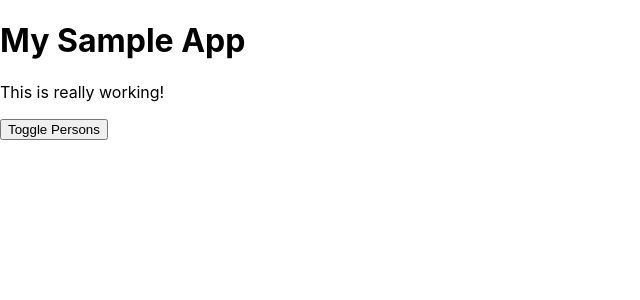
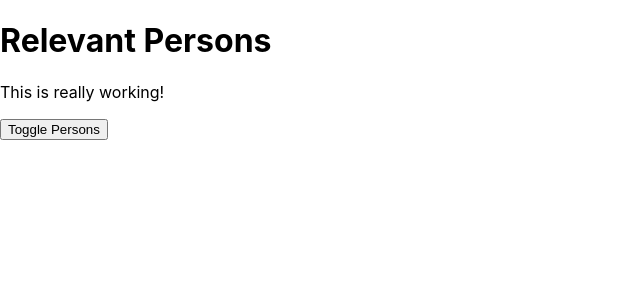
Before and after one commit to ashishshukla1681/aks-react-complete-guide, a React app: page / in a window 1280 px wide. Shown: the top 300 px of the page, without its empty margins (0-640 px from the left). Built offline with nearby package versions, Linux system fonts and the light colour scheme.

Commit message:
component lifecycle method added

```diff
--- a/src/components/Cockpit/Cockpit.js
+++ b/src/components/Cockpit/Cockpit.js
@@ -19,7 +19,7 @@
 
     return (
         <div className={classes.Cockpit}>
-            <h1>My Sample App</h1>
+            <h1>{props.appTitle}</h1>
             <p className={assignedClasses.join(' ')}>This is really working!</p>
             <button className={btnClass} onClick={props.clicked}>Toggle Persons</button>
         </div>
--- a/src/components/Persons/Person/Person.js
+++ b/src/components/Persons/Person/Person.js
@@ -1,15 +1,29 @@
-import React from 'react';
+import React, {Component} from 'react';
 
 import classes from './Person.css';
 
-const person = (props) => {
-    return (
-        <div className={classes.Person}>
-            <p onClick={props.click}>I'm {props.name} and I'm {props.age} year old!</p>
-            <p>{props.children}</p>
-            <input type="text" onChange={props.changed} value={props.name} />
-        </div>
-    );
+class Person extends Component {
+    constructor(props) {
+        super(props);
+        console.log('[Person.js] Inside constructor');
+    }
+    componentWillMount() {
+        console.log('[Person.js] Inside componentWillMount()')
+    }
+
+    componentDidMount() {
+        console.log('[Person.js] Inside componentDidMount()')
+    }
+    render() {
+        console.log('[Person.js] Inside render()')
+        return (
+            <div className={classes.Person}>
+                <p onClick={this.props.click}>I'm {this.props.name} and I'm {this.props.age} year old!</p>
+                <p>{this.props.children}</p>
+                <input type="text" onChange={this.props.changed} value={this.props.name} />
+            </div>
+        );
+    }
 }
 
-export default person;
+export default Person;
--- a/src/components/Persons/Persons.js
+++ b/src/components/Persons/Persons.js
@@ -1,13 +1,29 @@
-import React from 'react';
+import React, { Component } from 'react';
 import Person from './Person/Person';
 
-const persons = (props) => props.persons.map((person, index) => {
-    return <Person
-                click={() => props.clicked(index)}
-                name={person.name}
-                age={person.age}
-                key={person.id}
-                changed={(event) => props.changed(event, person.id)} />
-});
+class Persons extends Component {
+    constructor(props) {
+        super(props);
+        console.log('[Persons.js] Inside constructor');
+    }
+    componentWillMount() {
+        console.log('[Persons.js] Inside componentWillMount()')
+    }
 
-export default persons;
+    componentDidMount() {
+        console.log('[Persons.js] Inside componentDidMount()')
+    }
+    render() {
+        console.log('[Persons.js] Inside render()')
+        return this.props.persons.map((person, index) => {
+            return <Person
+                        click={() => this.props.clicked(index)}
+                        name={person.name}
+                        age={person.age}
+                        key={person.id}
+                        changed={(event) => this.props.changed(event, person.id)} />
+        });
+    }
+}
+
+export default Persons;
--- a/src/containers/App.js
+++ b/src/containers/App.js
@@ -4,14 +4,17 @@
 import Cockpit from '../components/Cockpit/Cockpit';
 
 class App extends Component {
-    state = {
-        persons: [
-            {id: '12ab', name: 'Max', age: 20},
-            {id: '15bc', name: 'Manu', age: 25},
-            {id: '43ju', name: 'Jhon', age: 30}
-        ]
+    constructor(props) {
+        super(props);
+        console.log('[App.js] Inside constructor');
+        this.state = {
+            persons: [
+                {id: '12ab', name: 'Max', age: 20},
+                {id: '15bc', name: 'Manu', age: 25},
+                {id: '43ju', name: 'Jhon', age: 30}
+            ]
+        }
     }
-
     nameChangedHandler = (event, id) => {
         const personIndex = this.state.persons.findIndex(p => {
             return p.id === id;
@@ -41,7 +44,16 @@
         this.setState({showPersons: !doesShow});
     }
 
+    componentWillMount() {
+        console.log('[App.js] Inside componentWillMount()')
+    }
+
+    componentDidMount() {
+        console.log('[App.js] Inside componentDidMount()')
+    }
+
     render() {
+        console.log('[App.js] Inside render()')
         let persons = null;
 
         if(this.state.showPersons) {
@@ -54,6 +66,7 @@
         return (
               <div className={classes.App}>
                 <Cockpit
+                    appTitle={this.props.title}
                     persons={this.state.persons}
                     showPersons={this.state.showPersons}
                     clicked={this.togglePersonsHandler} />
--- a/src/index.js
+++ b/src/index.js
@@ -4,7 +4,7 @@
 import App from './containers/App';
 import * as serviceWorker from './serviceWorker';
 
-ReactDOM.render(<App />, document.getElementById('root'));
+ReactDOM.render(<App title="Relevant Persons" />, document.getElementById('root'));
 
 // If you want your app to work offline and load faster, you can change
 // unregister() to register() below. Note this comes with some pitfalls.
```
